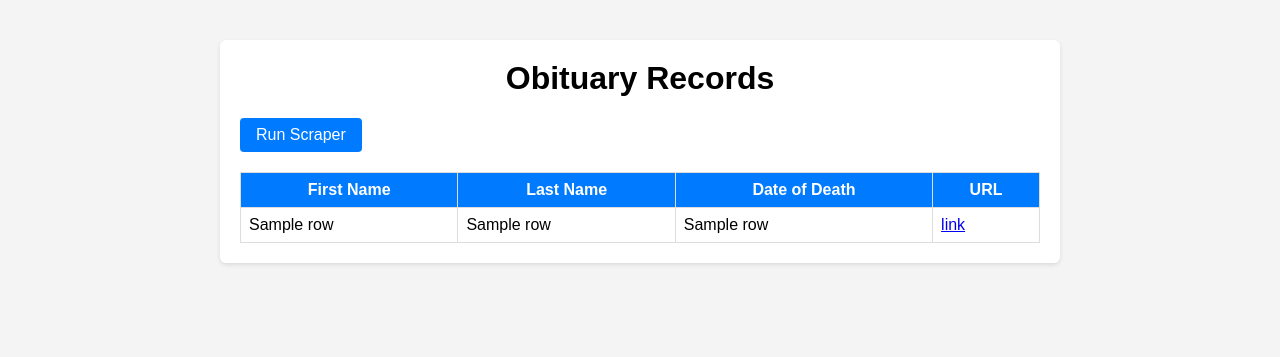
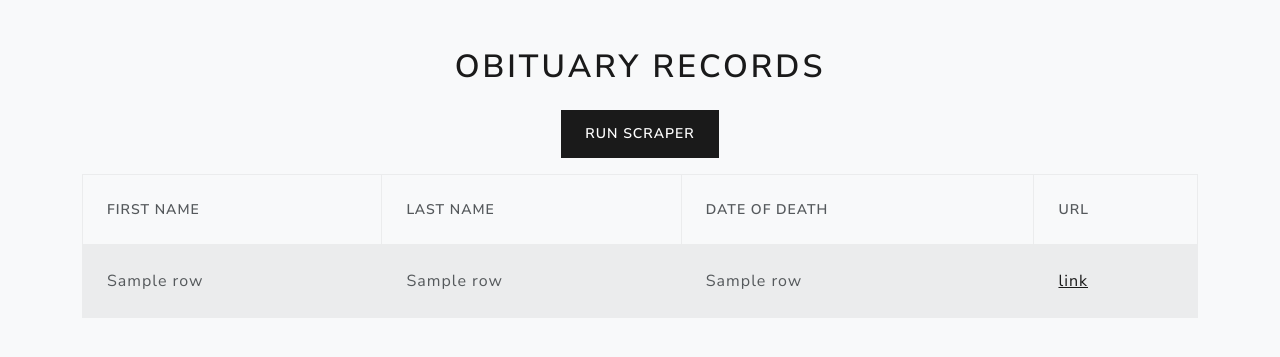
Before and after one commit to matatiaho/obit-crm, a Flask app: template templates/index.html in a window 1280 px wide. Shown: the top 357 px of the page. Run offline with Flask 3, Linux system fonts and the light colour scheme; the template is opened without the code that fills it: most values are stand-ins (such as "Sample title", 1, 10 or a date in 2020); some libraries are stand-ins or nearby versions.

Commit message:
Enhance site styling with Bootswatch theme

```diff
--- a/static/styles.css
+++ b/static/styles.css
@@ -1,53 +1,7 @@
 body {
-    font-family: Arial, sans-serif;
-    background-color: #f4f4f4;
-    margin: 0;
-    padding: 0;
+    background-color: #f8f9fa;
 }
 
-.container {
-    max-width: 800px;
-    margin: 40px auto;
-    background: #fff;
-    padding: 20px;
-    border-radius: 6px;
-    box-shadow: 0 2px 4px rgba(0,0,0,0.1);
+.table a {
+    word-break: break-all;
 }
-
-h1 {
-    text-align: center;
-    margin-top: 0;
-}
-
-a.button {
-    display: inline-block;
-    background-color: #007BFF;
-    color: #fff;
-    padding: 8px 16px;
-    border-radius: 4px;
-    text-decoration: none;
-}
-
-a.button:hover {
-    background-color: #0056b3;
-}
-
-table {
-    width: 100%;
-    border-collapse: collapse;
-    margin-top: 20px;
-}
-
-th {
-    background-color: #007BFF;
-    color: white;
-}
-
-th, td {
-    padding: 8px;
-    border: 1px solid #ddd;
-}
-
-tr:nth-child(even) {
-    background-color: #f9f9f9;
-}
--- a/templates/index.html
+++ b/templates/index.html
@@ -3,13 +3,14 @@
 <head>
     <meta charset="utf-8">
     <title>Obituary Scraper</title>
+    <link rel="stylesheet" href="https://cdn.jsdelivr.net/npm/bootswatch@5.3.1/dist/lux/bootstrap.min.css">
     <link rel="stylesheet" href="/static/styles.css">
 </head>
 <body>
-    <div class="container">
-        <h1>Obituary Records</h1>
-        <p><a class="button" href="/run">Run Scraper</a></p>
-        <table>
+    <div class="container my-5">
+        <h1 class="text-center mb-4">Obituary Records</h1>
+        <p class="text-center"><a class="btn btn-primary" href="/run">Run Scraper</a></p>
+        <table class="table table-bordered table-striped table-hover">
             <thead>
                 <tr>
                     <th>First Name</th>
```
